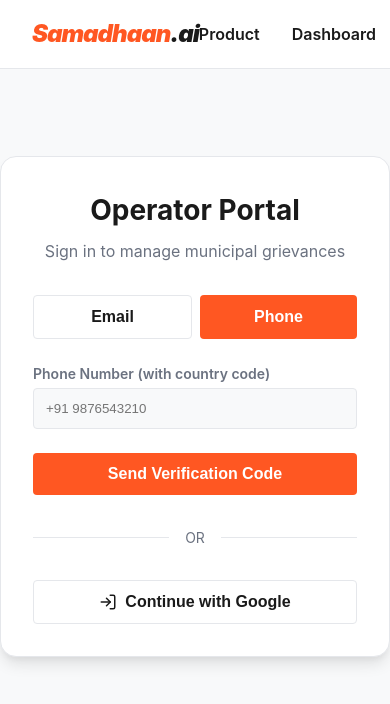
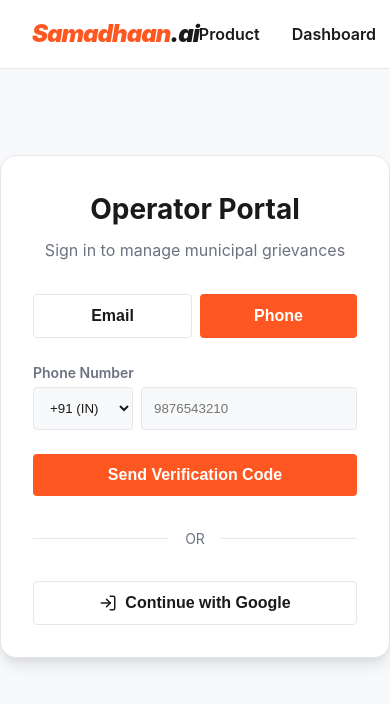
Before and after one commit to trghcj/Samadhaan.ai, a React (Vite) app in the folder frontend/: page /auth in a window 390 px wide. Both pictures are taken after a click on the button "Phone". Shown: the top 704 px of the page. Built offline with nearby package versions, Linux system fonts and the light colour scheme; no server answers.

Commit message:
feat: add country code dropdown for phone auth

```diff
--- a/frontend/src/pages/AuthPage.jsx
+++ b/frontend/src/pages/AuthPage.jsx
@@ -15,6 +15,7 @@
   const [email, setEmail] = useState('');
   const [password, setPassword] = useState('');
   const [phone, setPhone] = useState('');
+  const [countryCode, setCountryCode] = useState('+91');
   const [otp, setOtp] = useState('');
   const [confirmationResult, setConfirmationResult] = useState(null);
   const [error, setError] = useState('');
@@ -65,7 +66,8 @@
     setError('');
     setLoading(true);
     try {
-      const confirmation = await signInWithPhoneNumber(auth, phone, window.recaptchaVerifier);
+      const fullPhoneNumber = countryCode + phone.replace(/^0+/, '').replace(/\s+/g, '');
+      const confirmation = await signInWithPhoneNumber(auth, fullPhoneNumber, window.recaptchaVerifier);
       setConfirmationResult(confirmation);
     } catch (err) {
       setError(err.message);
@@ -144,8 +146,20 @@
             {!confirmationResult ? (
               <form onSubmit={handlePhoneSignIn} style={{ display: 'flex', flexDirection: 'column', gap: '1rem' }}>
                 <div>
-                  <label style={{ display: 'block', fontSize: '0.875rem', fontWeight: 600, color: 'var(--text-muted)', marginBottom: '0.25rem' }}>Phone Number (with country code)</label>
-                  <input type="tel" placeholder="+91 9876543210" value={phone} onChange={(e) => setPhone(e.target.value)} required style={{ width: '100%', padding: '0.75rem', borderRadius: 'var(--radius-sm)', border: '1px solid var(--border)', background: 'var(--bg-main)', color: 'var(--text-main)' }} />
+                  <label style={{ display: 'block', fontSize: '0.875rem', fontWeight: 600, color: 'var(--text-muted)', marginBottom: '0.25rem' }}>Phone Number</label>
+                  <div style={{ display: 'flex', gap: '0.5rem' }}>
+                    <select
+                      value={countryCode}
+                      onChange={(e) => setCountryCode(e.target.value)}
+                      style={{ padding: '0.75rem', borderRadius: 'var(--radius-sm)', border: '1px solid var(--border)', background: 'var(--bg-main)', color: 'var(--text-main)', width: '100px' }}
+                    >
+                      <option value="+91">+91 (IN)</option>
+                      <option value="+1">+1 (US)</option>
+                      <option value="+44">+44 (UK)</option>
+                      <option value="+61">+61 (AU)</option>
+                    </select>
+                    <input type="tel" placeholder="9876543210" value={phone} onChange={(e) => setPhone(e.target.value)} required style={{ flex: 1, padding: '0.75rem', borderRadius: 'var(--radius-sm)', border: '1px solid var(--border)', background: 'var(--bg-main)', color: 'var(--text-main)' }} />
+                  </div>
                 </div>
                 <button type="submit" className="btn btn-primary" disabled={loading} style={{ marginTop: '0.5rem' }}>
                   Send Verification Code
```
